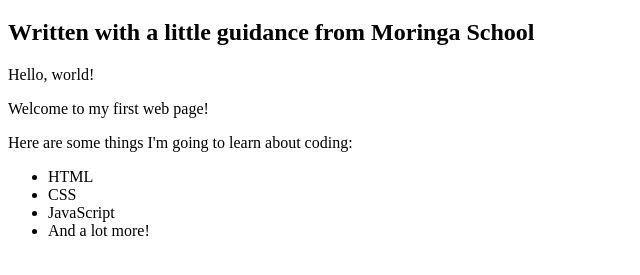
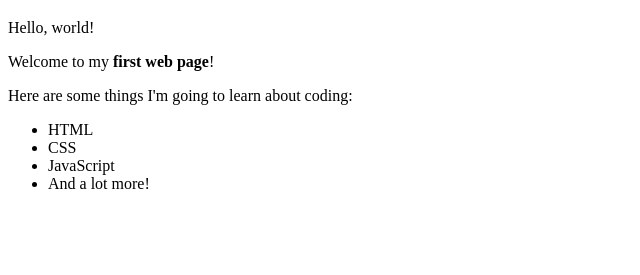
Before and after one commit to UmurerwaDivine/my-first-webpage, a plain HTML site: page my-first-webpage.html in a window 1280 px wide. Shown: the part 87-362 px from the top of the page, without its empty margins (0-640 px from the left). Drawn offline with Linux system fonts and the light colour scheme.

Commit message:
added strong tag

```diff
--- a/my-first-webpage.html
+++ b/my-first-webpage.html
@@ -4,11 +4,11 @@
     <title>My first webpage!</title>
   </head>
   <body>
+
     <h1>My First Webpage</h1>
-    <h2>Written with a little guidance from Moringa School</h2>
 
     <p>Hello, world!</p>
-    <p>Welcome to my first web page!</p>
+    <p>Welcome to my <strong>first web page</strong>!</p>
 
     <p>Here are some things I'm going to learn about coding:</p>
     <ul>
```
